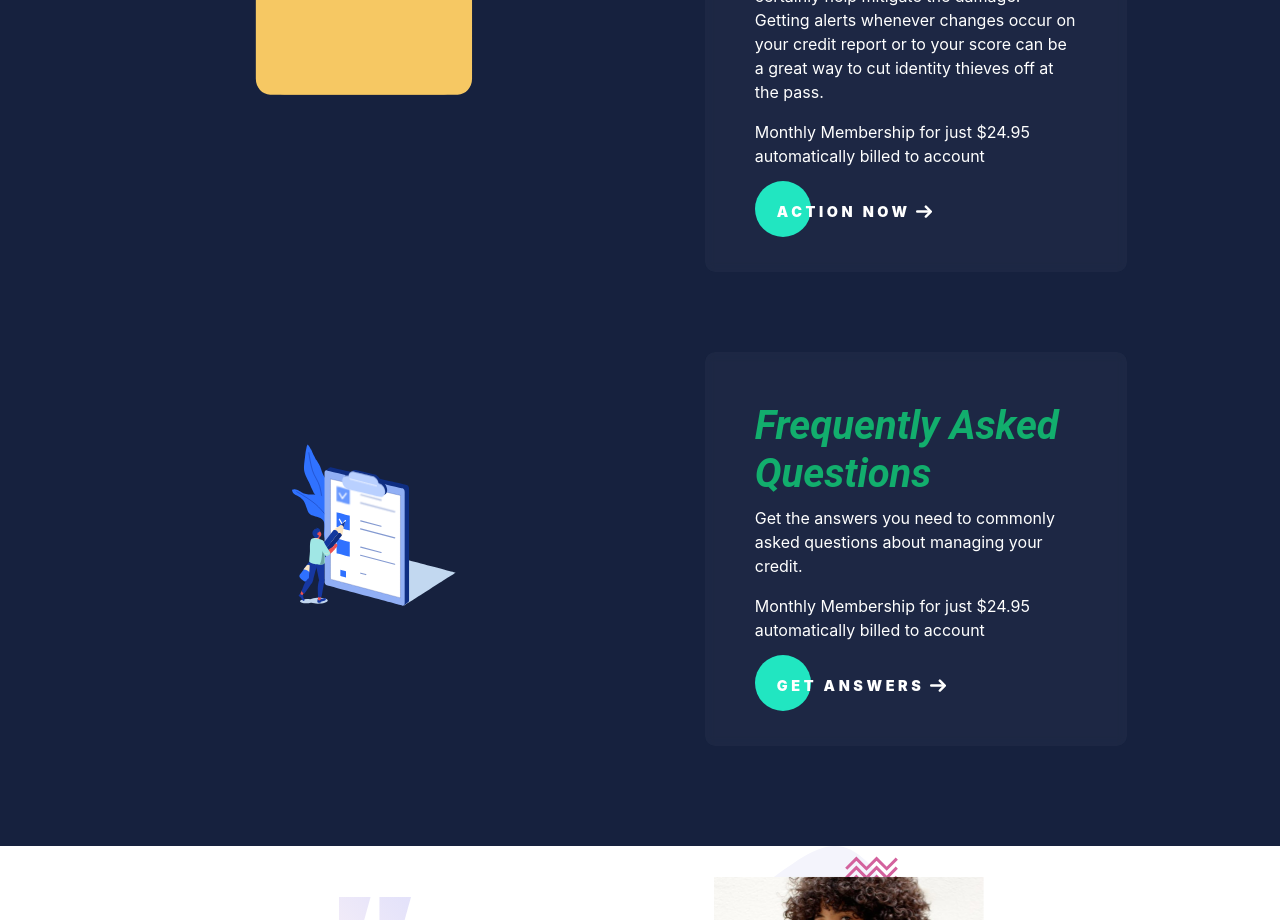
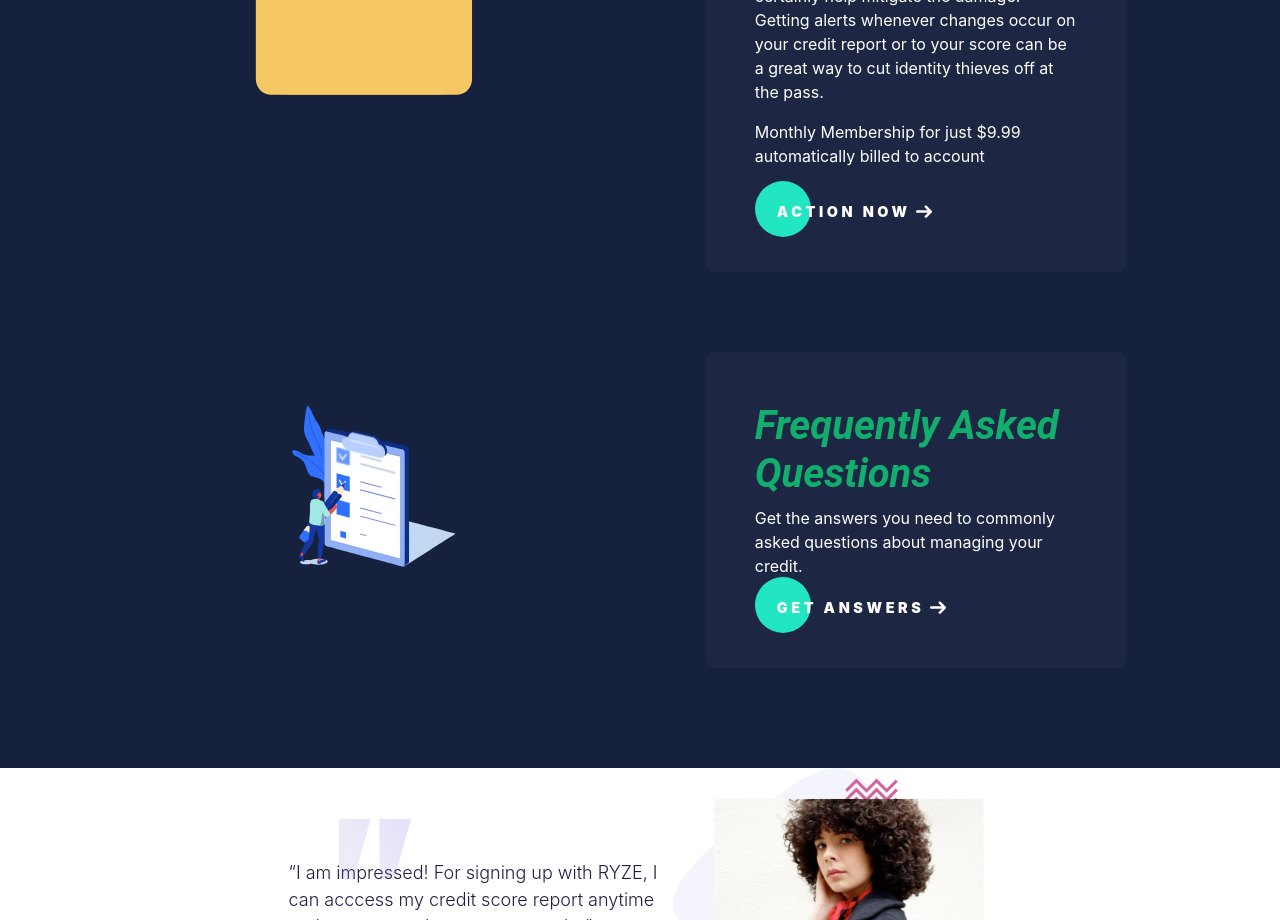
Before and after one commit to Amberchen8892/ryze, a React (Create React App) app: page / in a window 1280 px wide. Shown: the part 2240-3160 px from the top of the page. Built offline with nearby package versions, Linux system fonts and the light colour scheme.

Commit message:
remove some home page content

```diff
--- a/src/pages/Home.js
+++ b/src/pages/Home.js
@@ -307,7 +307,7 @@ export default function Home() {
                     the pass.
                   </p>
                   <p style={{ marginBottom: '30px' }}>
-                    Monthly Membership for just $24.95 automatically billed to
+                    Monthly Membership for just $9.99 automatically billed to
                     account
                   </p>
                   <Link to='/signup'>
@@ -369,10 +369,6 @@ export default function Home() {
                     Get the answers you need to commonly asked questions about
                     managing your credit.
                   </p>
-                  <p style={{ marginBottom: '30px' }}>
-                    Monthly Membership for just $24.95 automatically billed to
-                    account
-                  </p>
                   <Link to='questions'>
                     <a href='#foo' className='cta'>
                       <span style={{ fontSize: '0.9rem', color: 'white' }}>
```
